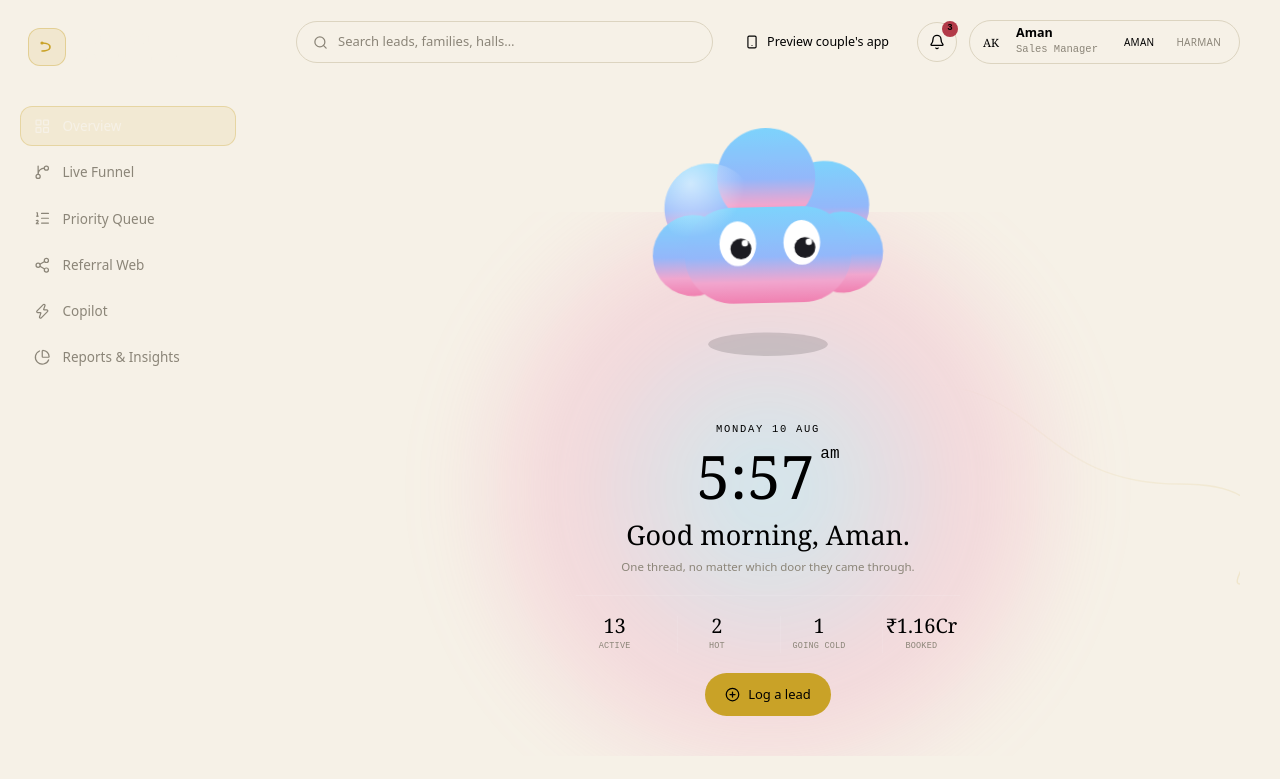
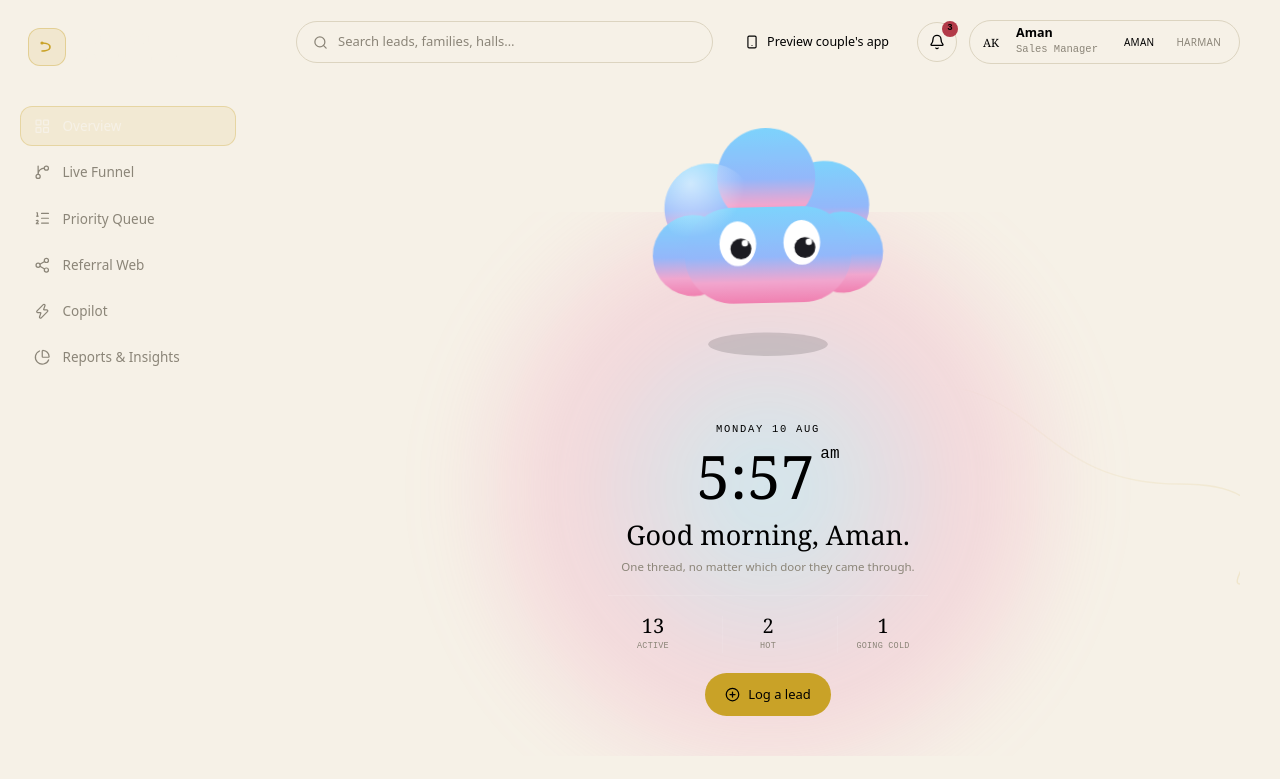
Before and after one commit to Sanidhiaitest/Cherish-Ballroom, a React (Vite) app: page / in a window 1280 px wide. Shown: the top 779 px of the page. Built offline with nearby package versions, Linux system fonts and the light colour scheme.

Commit message:
Drop Booked from the hero stat row, keep Active/Hot/Going cold

```diff
--- a/src/components/views/OverviewView.jsx
+++ b/src/components/views/OverviewView.jsx
@@ -106,7 +106,7 @@ export default function OverviewView({ openLead, onLogLead, viewer = "Aman" }) {
             One thread, no matter which door they came through.
           </p>
 
-          <div className="flex items-stretch gap-4 sm:gap-6 mt-5 pt-5 w-full max-w-sm justify-center" style={{ borderTop: "1px solid rgba(255,255,255,0.1)" }}>
+          <div className="flex items-stretch gap-4 sm:gap-6 mt-5 pt-5 w-full max-w-xs justify-center" style={{ borderTop: "1px solid rgba(255,255,255,0.1)" }}>
             <div className="flex-1">
               <div className="font-serif text-[20px] leading-none" style={{ color: "var(--color-paper)" }}>{myLeads.length}</div>
               <div className="font-mono text-[8.5px] uppercase tracking-wide mt-1" style={{ color: "var(--color-stone)" }}>Active</div>
@@ -118,10 +118,6 @@ export default function OverviewView({ openLead, onLogLead, viewer = "Aman" }) {
             <div className="flex-1" style={{ borderLeft: "1px solid rgba(255,255,255,0.1)" }}>
               <div className="font-serif text-[20px] leading-none" style={{ color: "var(--color-rose-soft)" }}>{cold.length}</div>
               <div className="font-mono text-[8.5px] uppercase tracking-wide mt-1" style={{ color: "var(--color-stone)" }}>Going cold</div>
-            </div>
-            <div className="flex-1" style={{ borderLeft: "1px solid rgba(255,255,255,0.1)" }}>
-              <div className="font-serif text-[20px] leading-none" style={{ color: "var(--color-emerald-soft)" }}>{formatINR(bookedValue)}</div>
-              <div className="font-mono text-[8.5px] uppercase tracking-wide mt-1" style={{ color: "var(--color-stone)" }}>Booked</div>
             </div>
           </div>
 
```
